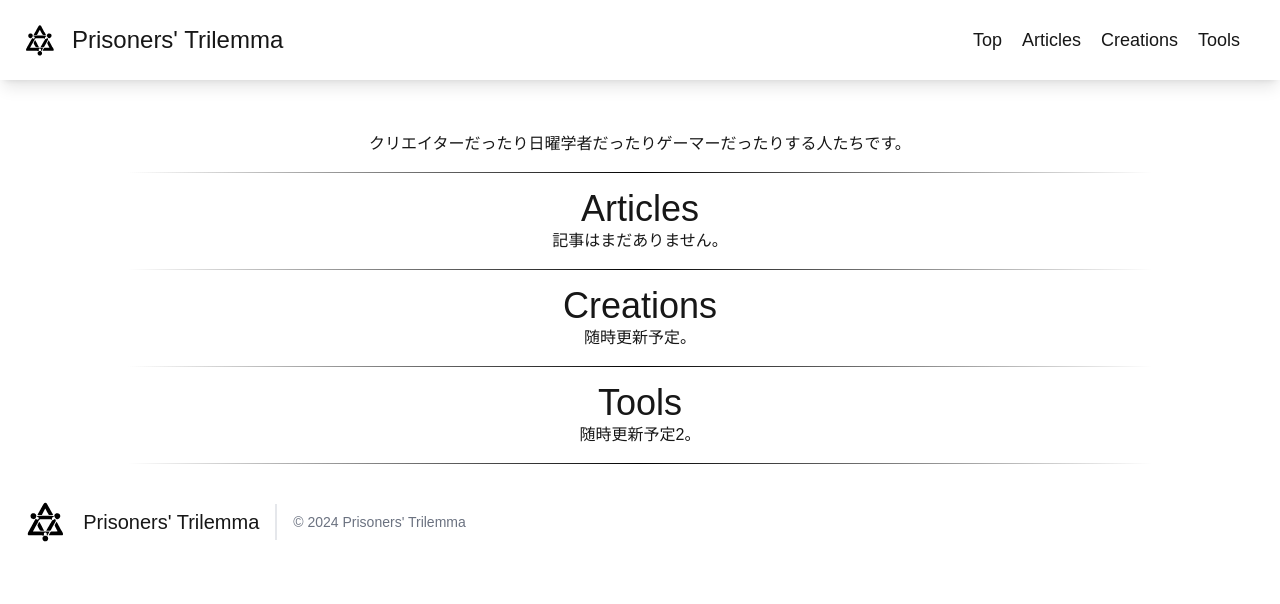
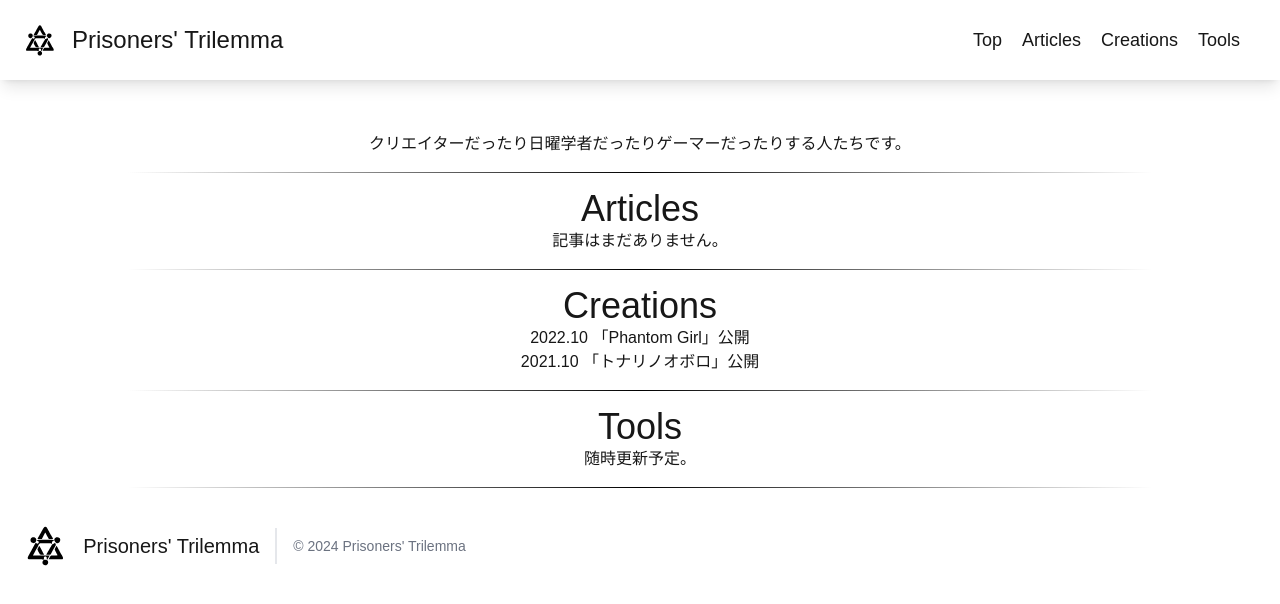
Before and after one commit to prisoners-trilemma/prisoners-trilemma.github.io, a Next.js app: page / in a window 1280 px wide. Shown: the top 604 px of the page. Built offline with nearby package versions, Linux system fonts and the light colour scheme; a web font is replaced by a local one.

Commit message:
add link

```diff
--- a/src/app/page.tsx
+++ b/src/app/page.tsx
@@ -15,10 +15,14 @@ export default function Home() {
           記事はまだありません。
         </Section>
         <Section id="Creations" title="Creations">
-          随時更新予定。
+          2022.10 「<a href="/old/phantom">Phantom Girl</a>
+          」公開
+          <br />
+          2021.10 「<a href="/old/oboro">トナリノオボロ</a>
+          」公開
         </Section>
         <Section id="Tools" title="Tools">
-          随時更新予定2。
+          随時更新予定。
         </Section>
       </main>
       <Footer />
```
